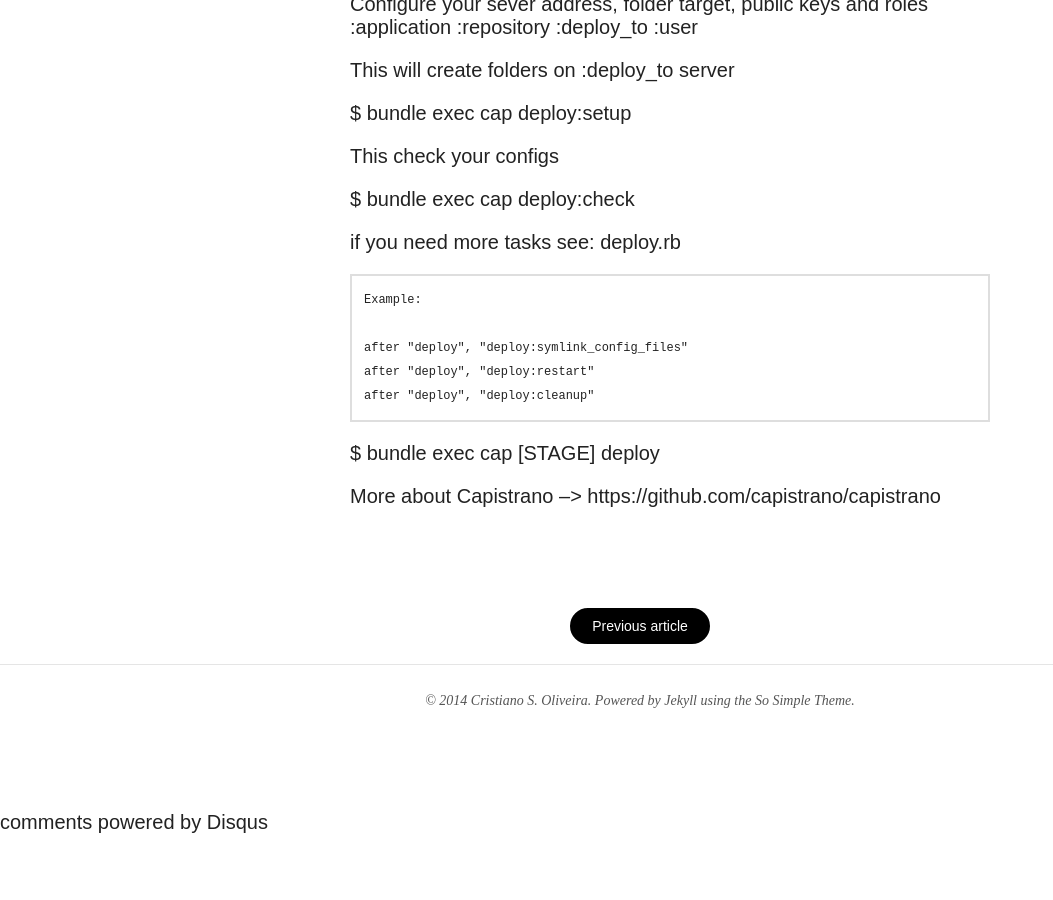
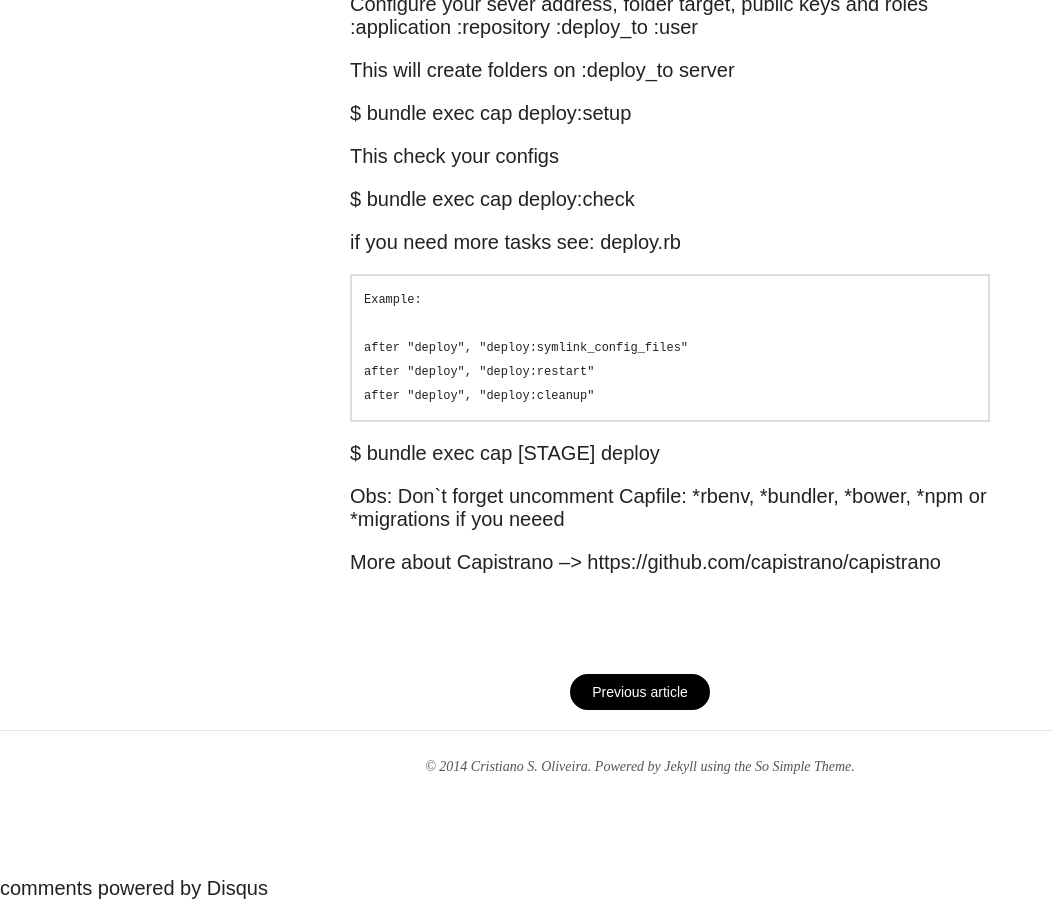
Before and after one commit to cristianounix/cristianounix, a Jekyll site: the page built from _posts/2014-07-22-configuring-capistrano.md, in a window 1280 px wide and 900 px high, scrolled down 997 px. Shown: the whole window, without its empty margins (0-1053 px from the left). Built offline with Jekyll 4.4.1, drawn with Linux system fonts in a browser that asks for light colours; nearby versions of some CDN libraries; comment, search, counter and statistics services are not loaded; before the commit the page ends 1831 px from its top, so only the background shows below that.

Commit message:
More about capistrano

```diff
--- a/_posts/2014-07-22-configuring-capistrano.md
+++ b/_posts/2014-07-22-configuring-capistrano.md
@@ -63,4 +63,9 @@ share: true
   $ bundle exec cap [STAGE] deploy
 
 
+
+  Obs: Don`t forget uncomment Capfile:
+  *rbenv, *bundler, *bower, *npm or *migrations if you neeed
+
+
   More about Capistrano --> https://github.com/capistrano/capistrano
```
